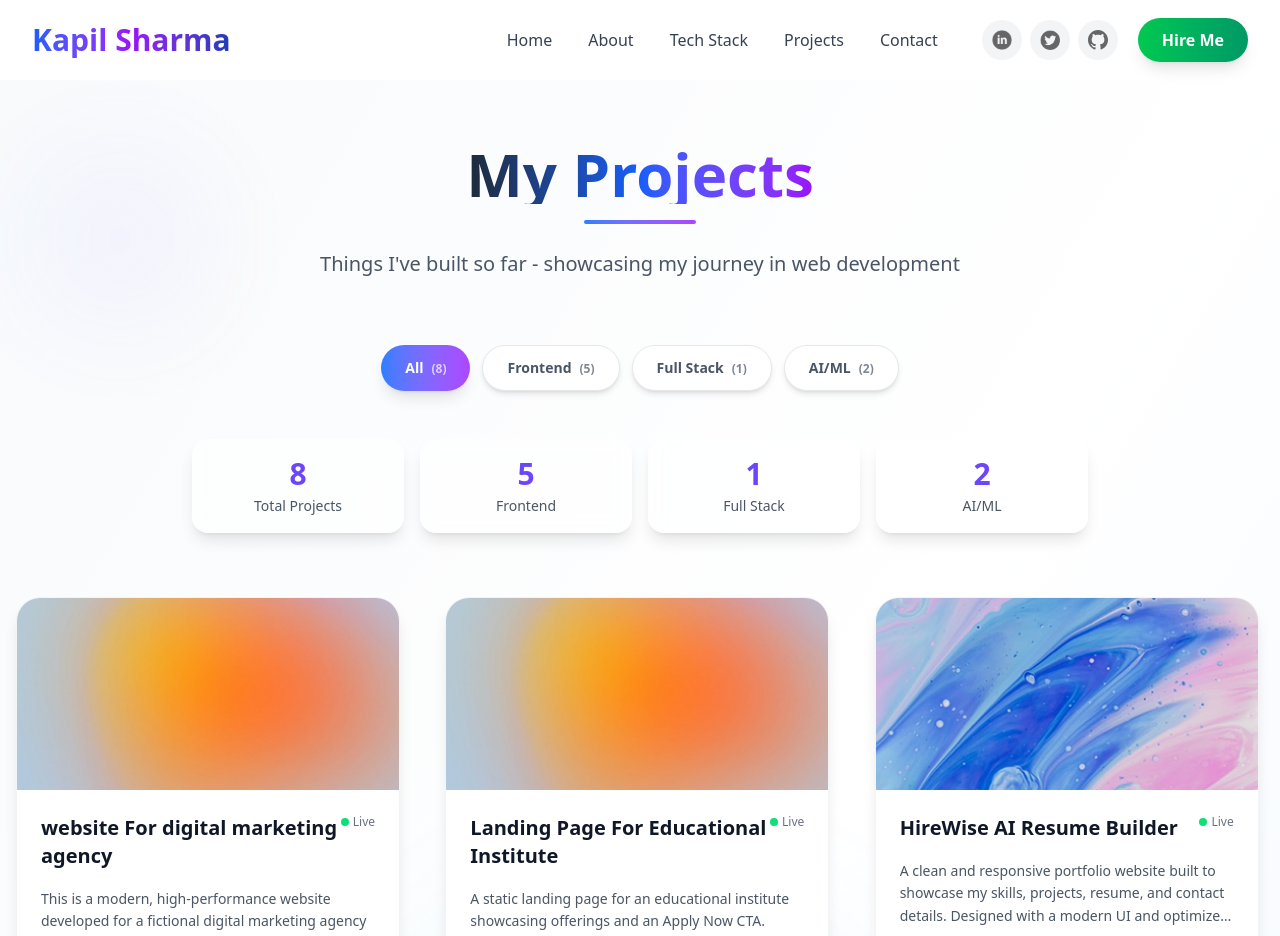
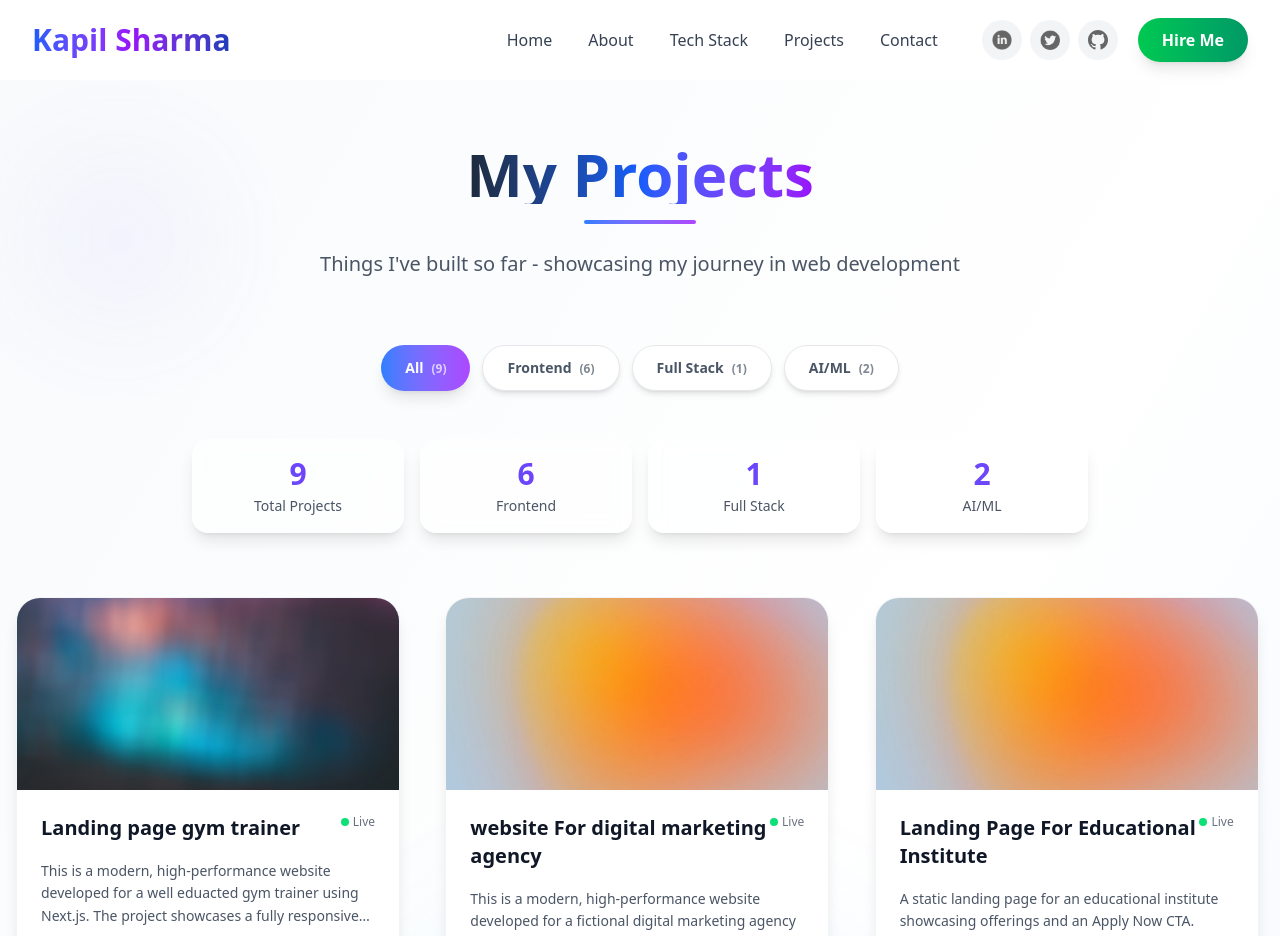
Before and after one commit to Kapilshrma99/portfolio, a React (Vite) app: page /projects in a window 1280 px wide. Shown: the top 936 px of the page. Built offline with nearby package versions, Linux system fonts and the light colour scheme.

Commit message:
add new project gym trainer

```diff
--- a/src/comonents/Landing_page/Projects.jsx
+++ b/src/comonents/Landing_page/Projects.jsx
@@ -13,6 +13,15 @@ const Projects = () => {
   const [visibleProjects, setVisibleProjects] = useState(6);
 
   const project = [
+    {
+      title: "Landing page gym trainer",
+      image: i6,
+      description: "This is a modern, high-performance website developed for a well eduacted gym trainer using Next.js. The project showcases a fully responsive design with fast loading speeds and SEO-friendly architecture.",
+      TechStack: ["HTML", "Tailwind CSS", "JavaScript", "Hosting", "Github", "MongoDB", "Express", "Node.js","Next js"],
+      Live: "https://gymtrainer-pi.vercel.app/",
+      code: "https://github.com/Kapilshrma99/gymtrainer",
+      category: "Frontend"
+    },
     {
       title: "website For digital marketing agency",
       image: i1,
```
